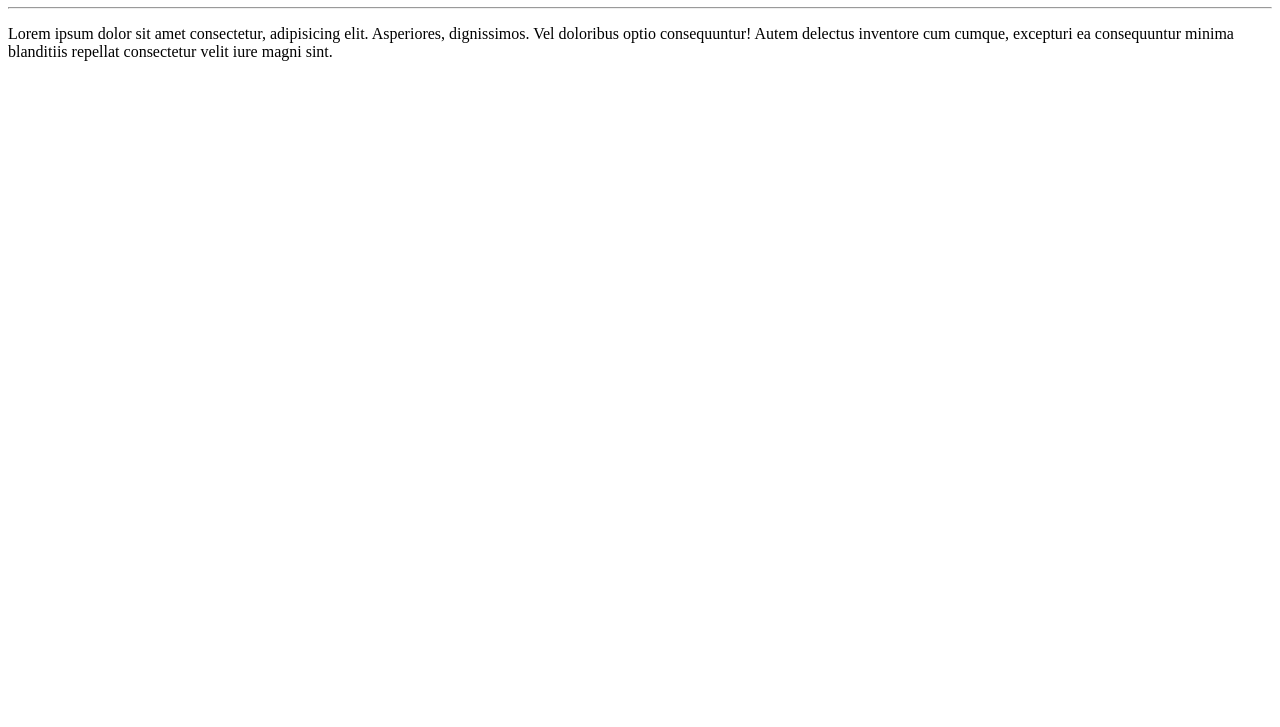
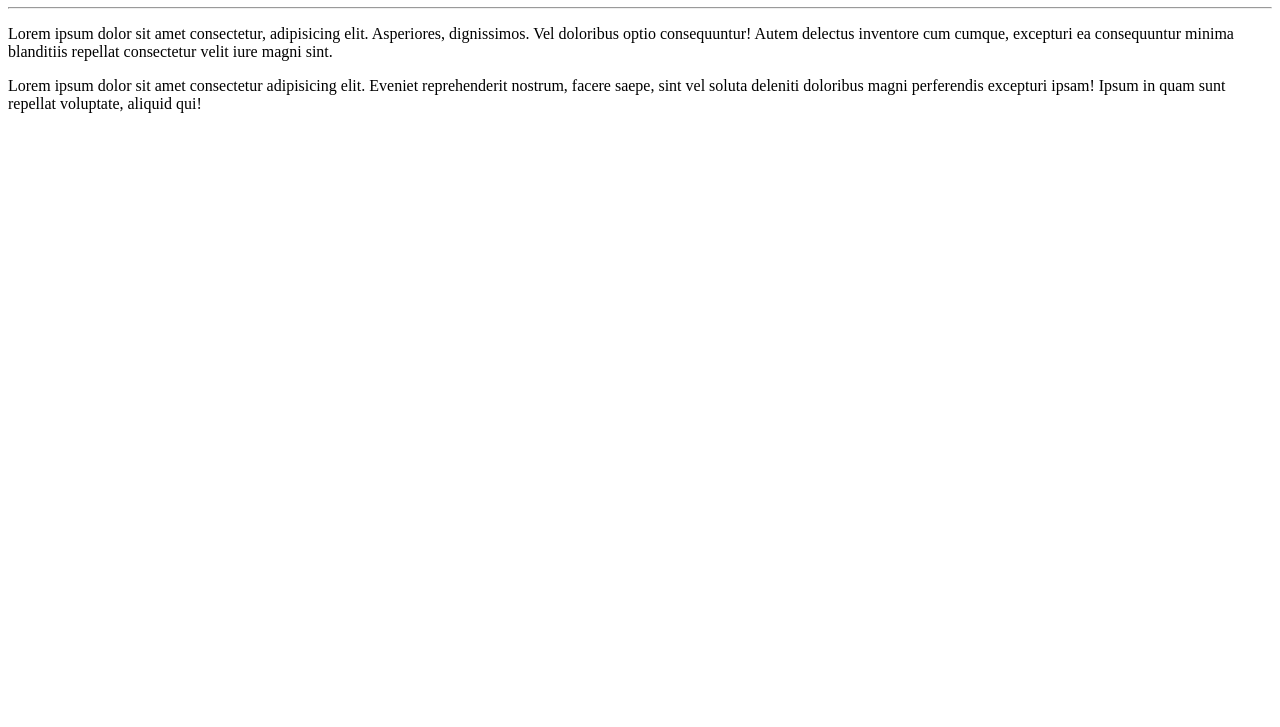
Before and after one commit to phaurelio/Ola-Mundo, a plain HTML site: page site-exemplo/index.html in a window 1280 px wide. Shown: the part 73-800 px from the top of the page. Drawn offline with Linux system fonts and the light colour scheme.

Commit message:
Adicionei um parágrafo

```diff
--- a/site-exemplo/index.html
+++ b/site-exemplo/index.html
@@ -10,5 +10,6 @@
     <h1>Olá, Mundo!</h1>
     <hr>
     <p>Lorem ipsum dolor sit amet consectetur, adipisicing elit. Asperiores, dignissimos. Vel doloribus optio consequuntur! Autem delectus inventore cum cumque, excepturi ea consequuntur minima blanditiis repellat consectetur velit iure magni sint.</p>
+    <p>Lorem ipsum dolor sit amet consectetur adipisicing elit. Eveniet reprehenderit nostrum, facere saepe, sint vel soluta deleniti doloribus magni perferendis excepturi ipsam! Ipsum in quam sunt repellat voluptate, aliquid qui!</p>
 </body>
 </html>
```
